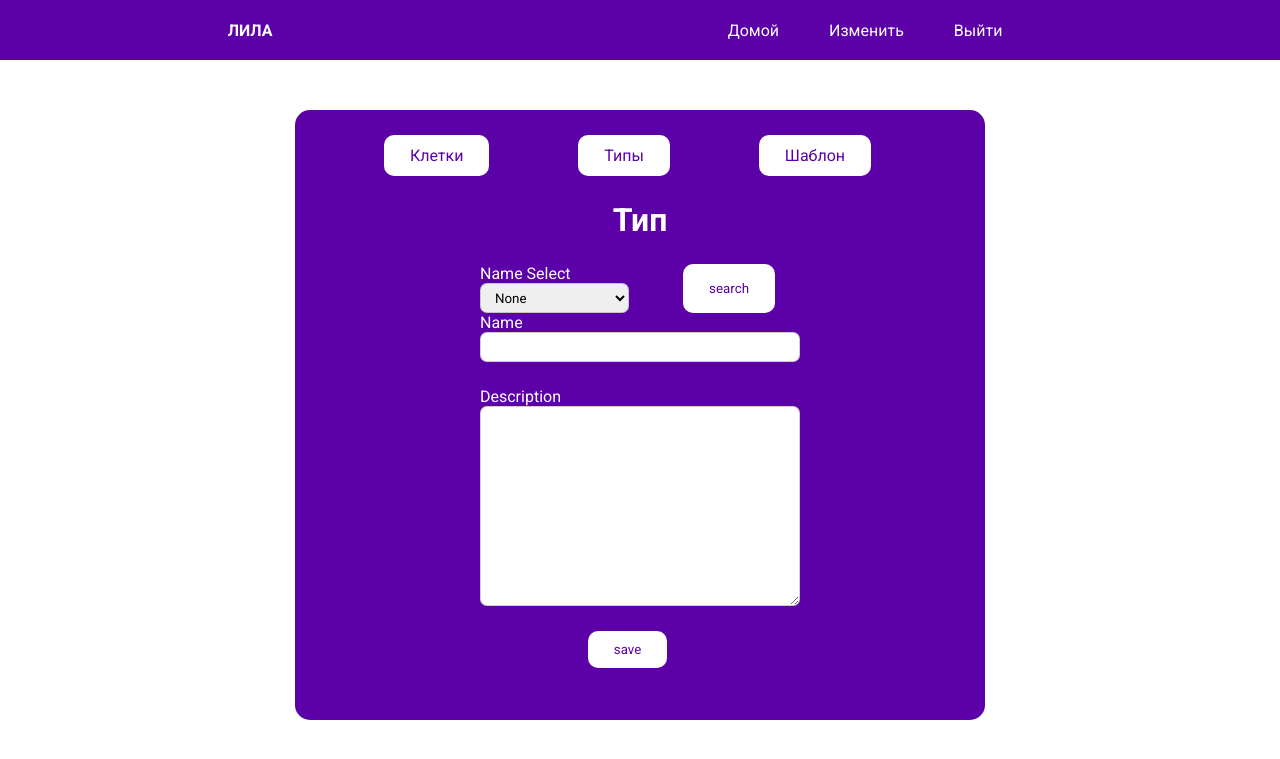
After one commit to chikundant/AdminPanelFreelance, a Flask app: page /change_type in a window 1280 px wide. The commit adds this page. Shown: the top 759 px of the page. Run offline with Flask 2, Linux system fonts and the light colour scheme; a user stored in the database is signed in; data comes from the database, SQL or seed files in the repository; both versions use the stored data as it was after the commit.

Commit message:
'change' button works now

```diff
--- a/project/forms.py
+++ b/project/forms.py
@@ -2,7 +2,7 @@ from flask_wtf import FlaskForm
 from wtforms import StringField, PasswordField, BooleanField, SubmitField, EmailField, SelectField, SearchField, \
     DateField, TextAreaField
 from wtforms.validators import ValidationError, DataRequired, Email, EqualTo, InputRequired, Optional
-from project.models import Admin, User
+from project.models import Admin, User, Type
 
 
 class LoginForm(FlaskForm):
@@ -66,3 +66,21 @@ class ChangeGameForm(FlaskForm):
     my_comment = StringField()
 
     submit = SubmitField('Сохранить')
+
+
+class CellForm(FlaskForm):
+    id = StringField(validators=[DataRequired()])
+    title = StringField()
+    description = TextAreaField()
+    type = SelectField()
+
+    submit = SubmitField()
+
+
+class TypeForm(FlaskForm):
+    id = StringField()
+    name_select = SelectField(choices=[(0, None)])
+    name = StringField()
+    description = TextAreaField()
+
+    submit = SubmitField()
--- a/project/models.py
+++ b/project/models.py
@@ -17,7 +17,6 @@ class Admin(UserMixin, db.Model):
 
     def __repr__(self):
         return '<User {}>'.format(self.username)
-
 
 
 class User(db.Model):
--- a/project/routes.py
+++ b/project/routes.py
@@ -1,7 +1,8 @@
 from project import app
 from flask import render_template, flash, redirect, url_for, request, render_template_string
 from werkzeug.urls import url_parse
-from project.forms import LoginForm, RegistrationForm, SearchForm, AddUserForm, AddGameForm, ChangeGameForm
+from project.forms import LoginForm, RegistrationForm, SearchForm, AddUserForm, AddGameForm, ChangeGameForm, CellForm, \
+    TypeForm
 from flask_login import current_user, login_user, logout_user, login_required
 from project.models import Admin, User, Game, Type, Cell
 from project import db
@@ -36,7 +37,6 @@ def user(id):
 
     add_user_form = AddUserForm()
     if add_user_form.is_submitted() and not (add_user_form.name.data is None):
-        print("1")
         user.name = add_user_form.name.data
         user.email = add_user_form.email.data
         user.phone = add_user_form.phone.data
@@ -47,7 +47,6 @@ def user(id):
 
     add_game_form = AddGameForm()
     if add_game_form.is_submitted():
-        print("2")
         game = Game(cell_id=add_game_form.cell_id.data, personal_comment=add_game_form.my_comment.data,
                     user_comment=add_game_form.user_comment.data)
         game.user_id = user.id
@@ -59,6 +58,86 @@ def user(id):
 
     return render_template('user.html', user=user, add_game_form=add_game_form, add_user_form=add_user_form,
                            games=games)
+
+
+@app.route('/change_cell', methods=['GET', 'POST'])
+@login_required
+def change_cell():
+    cell_form = CellForm()
+    cell_form.type.choices = [(type.id, type.name) for type in Type.query.all()]
+    cell_form.type.choices.append((0, None))
+
+    if cell_form.is_submitted() and request.form['submit'] == 'search':
+        cell = Cell.query.filter_by(id=cell_form.id.data).first()
+        if cell:
+            cell_form.type.default = int(cell.type_id)
+            cell_form.process()
+            cell_form.description.data = cell.description
+            cell_form.id.data = cell.id
+            cell_form.title.data = cell.title
+
+    elif cell_form.is_submitted() and request.form['submit'] == 'save':
+        cell = Cell.query.filter_by(id=cell_form.id.data).first()
+        if cell is None:
+            cell = Cell()
+        cell.id = cell_form.id.data
+        cell.title = cell_form.title.data
+        cell.description = cell_form.description.data
+        cell.type_id = cell_form.type.data
+        db.session.add(cell)
+        db.session.commit()
+        return redirect('change_cell')
+    return render_template('change_cell.html', cell_form=cell_form)
+
+
+@app.route('/change_type', methods=['GET', 'POST'])
+@login_required
+def change_type():
+    type_form = TypeForm()
+    # type_form.name_select.default = 0
+    # type_form.process()
+    types = Type.query.all()
+    print(type_form.name_select.choices)
+    for i in range(len(types)):
+        type_form.name_select.choices.append((types[i].id, types[i].name))
+
+
+    # type_form.name_select.choices = [(type.id, type.name) for type in Type.query.all()]
+    # type_form.name_select.choices.append((0, None))
+
+
+
+    if type_form.is_submitted() and request.form['submit'] == 'search':
+        type = Type.query.filter_by(id=type_form.name_select.data).first()
+        if type:
+            type_form.name.data = type.name
+            type_form.description.data = type.description
+        else:
+            return redirect('change_type')
+
+    elif type_form.is_submitted() and request.form['submit'] == 'save':
+        print(type_form.name.data)
+        type = Type.query.filter_by(id=type_form.name_select.data).first()
+        if type is None:
+            type = Type()
+        type.name = type_form.name.data
+        type.description = type_form.description.data
+        db.session.add(type)
+        db.session.commit()
+        return redirect('change_type')
+
+
+    return render_template('change_type.html', type_form=type_form)
+
+
+@app.route('/change_template')
+@login_required
+def change_template():
+    return render_template('change_template.html')
+
+
+
+
 
 
 @app.route('/game/<id>', methods=['GET', 'POST'])
--- /dev/null
+++ b/project/static/css/change.css
@@ -0,0 +1,103 @@
+.change_block{
+    margin: 50px auto;
+    width: 50%;
+    height: 70vh;
+    background-color: rgb(92, 0, 167);
+    color: white;
+    padding: 25px;
+    border-radius: 15px;
+}
+
+.menu ul{
+    list-style: none;
+    display: flex;
+    width: 100%;
+    justify-content: space-evenly;
+}
+
+.button{
+    display: block;
+    padding: 10px 25px 10px 25px;
+
+    margin-right: 25px;
+
+    background-color: rgb(255, 255, 255);
+    border: 1px solid rgba(128, 128, 128, 0);
+
+    border-radius: 10px;
+
+    color: rgb(92, 0, 167);
+}
+
+.button:hover{
+    cursor: pointer;
+    background-color: rgb(245, 245, 245);
+}
+
+.button:active{
+    background-color: rgb(225, 225, 225);
+}
+
+h1{
+    text-align: center;
+    margin: 25px;
+}
+
+form{
+    display: flex;
+    flex-direction: column;
+    align-items: center;
+
+    height: 80%;
+}
+
+.change_block_header{
+    width: 100%;
+    display: flex;
+    justify-content: space-evenly;
+    align-items: center;
+}
+
+.field{
+    height: 30px;
+    border: 1px solid rgba(128, 128, 128, 0.382);
+    border-radius: 7px;
+
+    padding-left: 10px;
+
+}
+
+
+.description{
+    height: 100%;
+    width: 100%;
+    margin-top: 25px;
+    padding: 10px;
+    border-radius: 15px;
+}
+
+.change_type_block_header{
+    display: flex;
+    width: 50%;
+    flex-direction: column;
+
+    justify-content: center;
+    align-items: center;
+}
+
+.header_type{
+    display: flex;
+    width: 100%;
+    justify-content: space-between;
+}
+
+.name{
+    display: flex;
+    flex-direction: column;
+    width: 100%;
+    margin-bottom: 25px;
+}
+
+.name textarea{
+    height: 200px;
+}
--- /dev/null
+++ b/project/templates/_change_menu.html
@@ -0,0 +1,7 @@
+<div class="menu">
+    <ul>
+        <li><a href="{{url_for('change_cell')}}" class="button">Клетки</a></li>
+        <li><a href="{{url_for('change_type')}}" class="button">Типы</a></li>
+        <li><a href="{{url_for('change_template')}}" class="button">Шаблон</a></li>
+    </ul>
+</div>
--- a/project/templates/base.html
+++ b/project/templates/base.html
@@ -14,7 +14,7 @@
                 <a href="{{url_for('index')}}" class="logo">ЛИЛА</a>
                 <ul class="menu_block">
                     <li><a href="{{url_for('index')}}" class="menu_item">Домой</a></li>
-                    <li><a href="" class="menu_item">Изменить</a></li>
+                    <li><a href="{{url_for('change_cell')}}" class="menu_item">Изменить</a></li>
                     <a href="{{url_for('logout')}}"  class="menu_item">Выйти</a>
                 </ul>
             </div>
--- /dev/null
+++ b/project/templates/change_type.html
@@ -0,0 +1,32 @@
+<link rel="stylesheet" href="/static/css/change.css">
+{% extends 'base.html' %}
+{% block content %}
+    <div class="change_block">
+        {% include  '_change_menu.html'%}
+        <h1>Тип</h1>
+       <form action="", method="post">
+            <div class="change_type_block_header">
+                <div class="header_type">
+                    <p>
+                        {{type_form.name_select.label}}
+                        {{type_form.name_select(class='field')}}
+                    </p>
+                    {{type_form.submit(value='search', class='button')}}
+                </div>
+
+                <div class="name">
+                    {{type_form.name.label}}
+                    {{type_form.name(class='field')}}
+                </div>
+
+                <div class="name">
+                    {{type_form.description.label}}
+                    {{type_form.description(class='field')}}
+                </div>
+
+            </div>
+
+            {{type_form.submit(value='save', class='button')}}
+       </form>
+    </div>
+{% endblock %}
```
Also changed, not shown: project/static/css/_game.css (+17 -3 lines), project/templates/_game.html (+6 -6 lines), project/templates/change_cell.html (added, +35 -0 lines), project/templates/change_template.html (added, +7 -0 lines), main.db.
